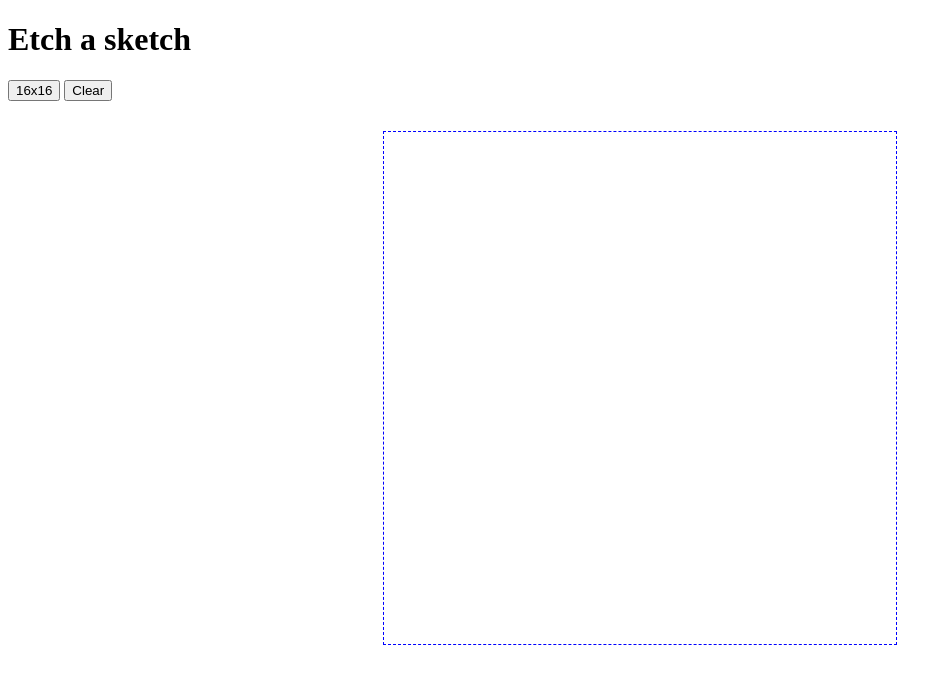
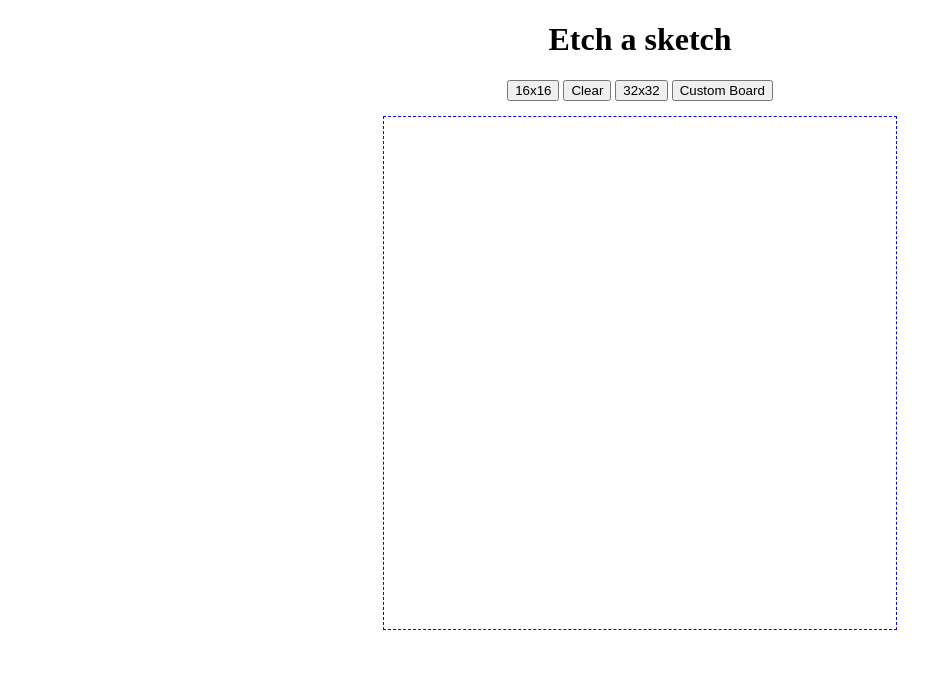
Before and after one commit to OakG/etch-a-sketch, a plain HTML site: page index.html in a window 1280 px wide. Both pictures are taken after a click on the button "16x16". Shown: the whole page, without its empty margins (0-952 px from the left). Drawn offline with Linux system fonts and the light colour scheme.

Commit message:
Moar buttons

```diff
--- a/index.html
+++ b/index.html
@@ -10,25 +10,23 @@
 
     <body>
 
-        <div class="wrapper">
+        <div class="navigation">
 
             <h1>Etch a sketch</h1>
-            <button name="defButton" id="defButton">16x16</button>
-            <button name="clearBoard" id="clearBoard">Clear</button>
-
-            <div class="board">
-                <div class="dot">
-
-                </div>
-                <div class="dot">
-
-                </div>
-                <div class="dot">
-
-                </div>
-            </div>
+            <button id="defButton">16x16</button>
+            <button id="clearBoard">Clear</button>
+            <button id="x32">32x32</button>
+            <button id="custom">Custom Board</button>
 
         </div>
 
+        <div class="board">
+            <div class="dot"></div>
+            <div class="dot"></div>
+            <div class="dot"></div>
+        </div>
+
+
+
     </body>
 </html>
--- a/js/main.js
+++ b/js/main.js
@@ -1,32 +1,49 @@
 $(document).ready(function() {
-    board = 512;
 
-    $('#defButton').on('click', function() {
+    function generateBoard(uinput) {
 
         var defDiv = '<div class="dot"></div>';
-        var pasteStr = ""
-        $('.board').empty(); //resets the board
+        var pasteStr = "";
+        var board = 512;
+        var dotSize = board/uinput + "px";
 
-        for (i = 0; i < 16; i++) {
+        $('.board').empty(); //removes previous divs in the board
+
+        for (i = 0; i < uinput ; i++) {
             pasteStr = pasteStr + defDiv;
             //generates a string with a 'row' of divs
         }
-        for (j = 0; j < 16; j++) {
+
+        for (j = 0; j < uinput; j++) {
             $('.board').append(pasteStr);
-            //pastes it 16 times
+            //pastes it n times
         }
 
-        dotSize = board/16 + "px";
-            $('.dot').css({"width" : dotSize, "height" : dotSize});
-            //Sizes each dot accodingly
+        $('.dot').css({"width" : dotSize, "height" : dotSize}); //Sizes each dot accordingly
 
         $('.dot').hover(function() {
             $(this).css("background-color", "black");
         });
+
+    }
+
+
+    $('#defButton').on('click', function() {
+        generateBoard(16);
+    });
+
+    $('#x32').on('click', function() {
+        generateBoard(32);
     });
 
     $('#clearBoard').on('click', function() {
         $('.dot').css("background-color", "");
     });
 
+    $('#custom').on('click', function() {
+        var uinput = prompt('Width of the desired board?');
+        generateBoard(uinput);
+    });
+
+
 });
--- a/style/main.css
+++ b/style/main.css
@@ -1,10 +1,14 @@
+.navigation {
+    margin: auto;
+    display: block;
+    text-align: center;
+}
+
 .board {
     width: 512px;
     height: 512px;
-    margin: 30px auto;
+    margin: 15px auto;
     border: 1px dashed blue;
-
-
 }
 
 .dot {
@@ -12,7 +16,3 @@
     display: inline-block;
     float: left;
 }
-
-.colored {
-    background-color: blue;
-}
```
